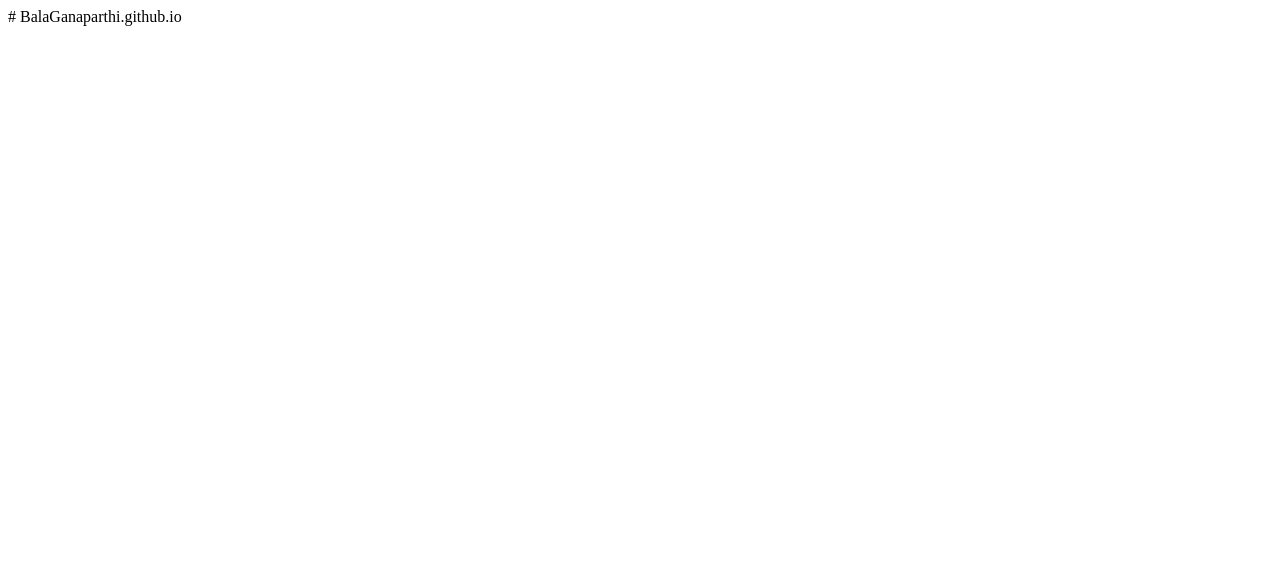
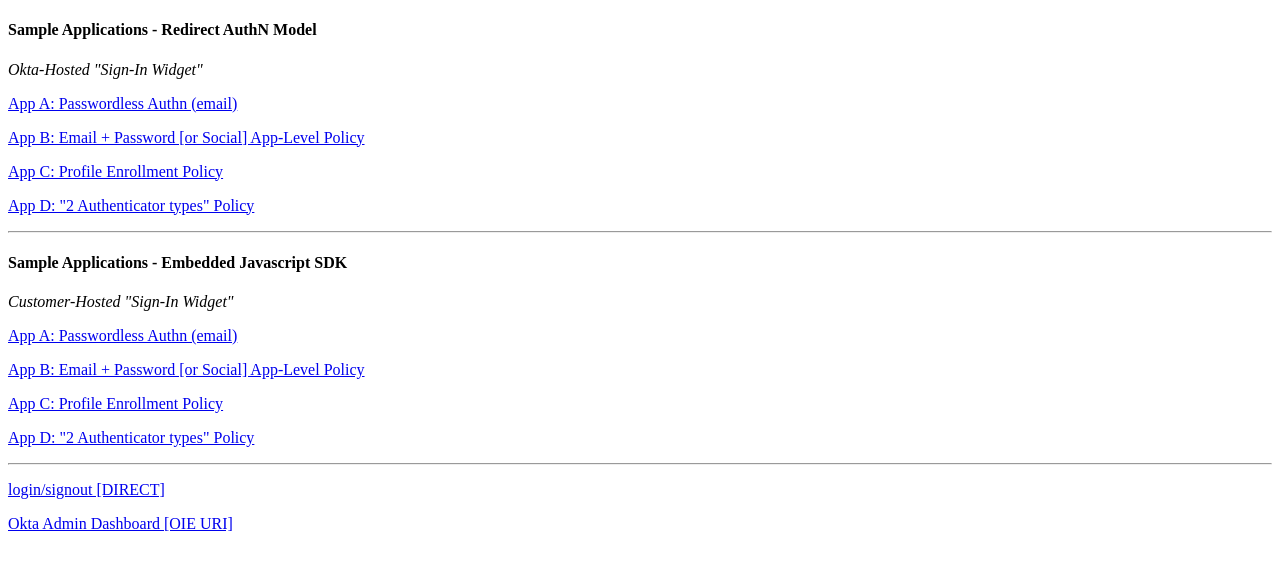
Before and after one commit to BalaGanaparthi/BalaGanaparthi.github.io, a plain HTML site: page index.html in a window 1280 px wide. Drawn offline with Linux system fonts and the light colour scheme.

Commit message:
first commit

```diff
--- a/index.html
+++ b/index.html
@@ -1 +1,35 @@
-# BalaGanaparthi.github.io
+<!DOCTYPE html>
+<html>
+<body>
+
+<h4>Sample Applications - Redirect AuthN Model</h4>
+<i>Okta-Hosted "Sign-In Widget"</i>
+
+<p><a href="oidc-appredirect-A.html">App A: Passwordless Authn (email)</a></p>
+
+<p><a href="oidc-appredirect-B.html">App B: Email + Password [or Social] App-Level Policy </a></p>
+
+<p><a href="oidc-appredirect-C.html">App C: Profile Enrollment Policy</a></p>
+
+<p><a href="oidc-appredirect-D.html">App D: "2 Authenticator types" Policy</a></p>
+
+<hr />
+
+<h4>Sample Applications - Embedded Javascript SDK</h4>
+<i>Customer-Hosted "Sign-In Widget"</i>
+
+<p><a href="widget-appembed-A.html">App A: Passwordless Authn (email)</a></p>
+
+<p><a href="widget-appembed-B.html">App B: Email + Password [or Social] App-Level Policy </a></p>
+
+<p><a href="widget-appembed-C.html">App C: Profile Enrollment Policy</a></p>
+
+<p><a href="widget-appembed-D.html">App D: "2 Authenticator types" Policy</a></p>
+
+<hr />
+<p><a href="https://star.oktapreview.com/login/admin/signout">login/signout [DIRECT]</a></p>
+<p><a href="https://star.oktapreview.com/admin/dashboard">Okta Admin Dashboard [OIE URI]</a></p>
+
+
+</body>
+</html>
```
